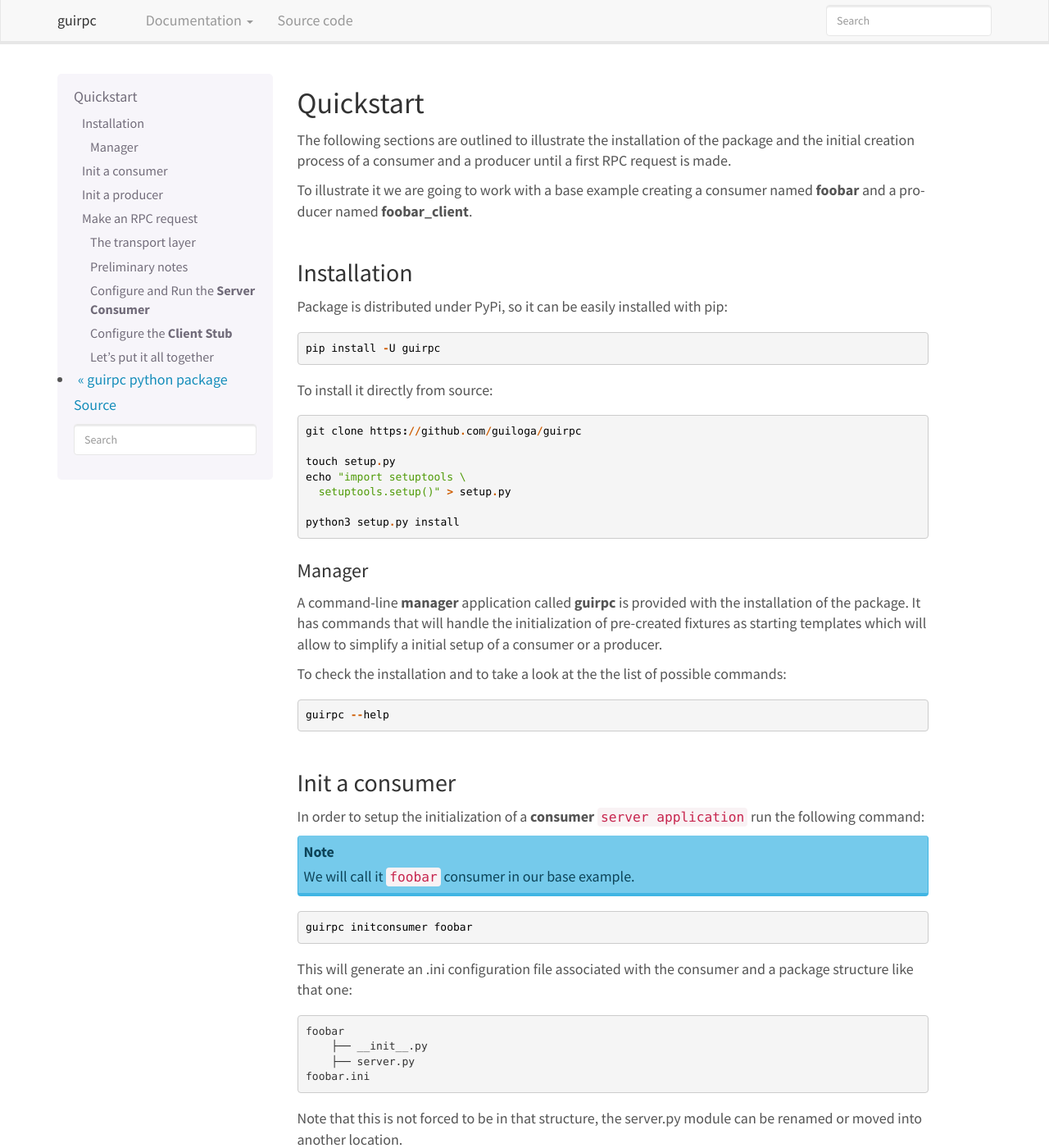
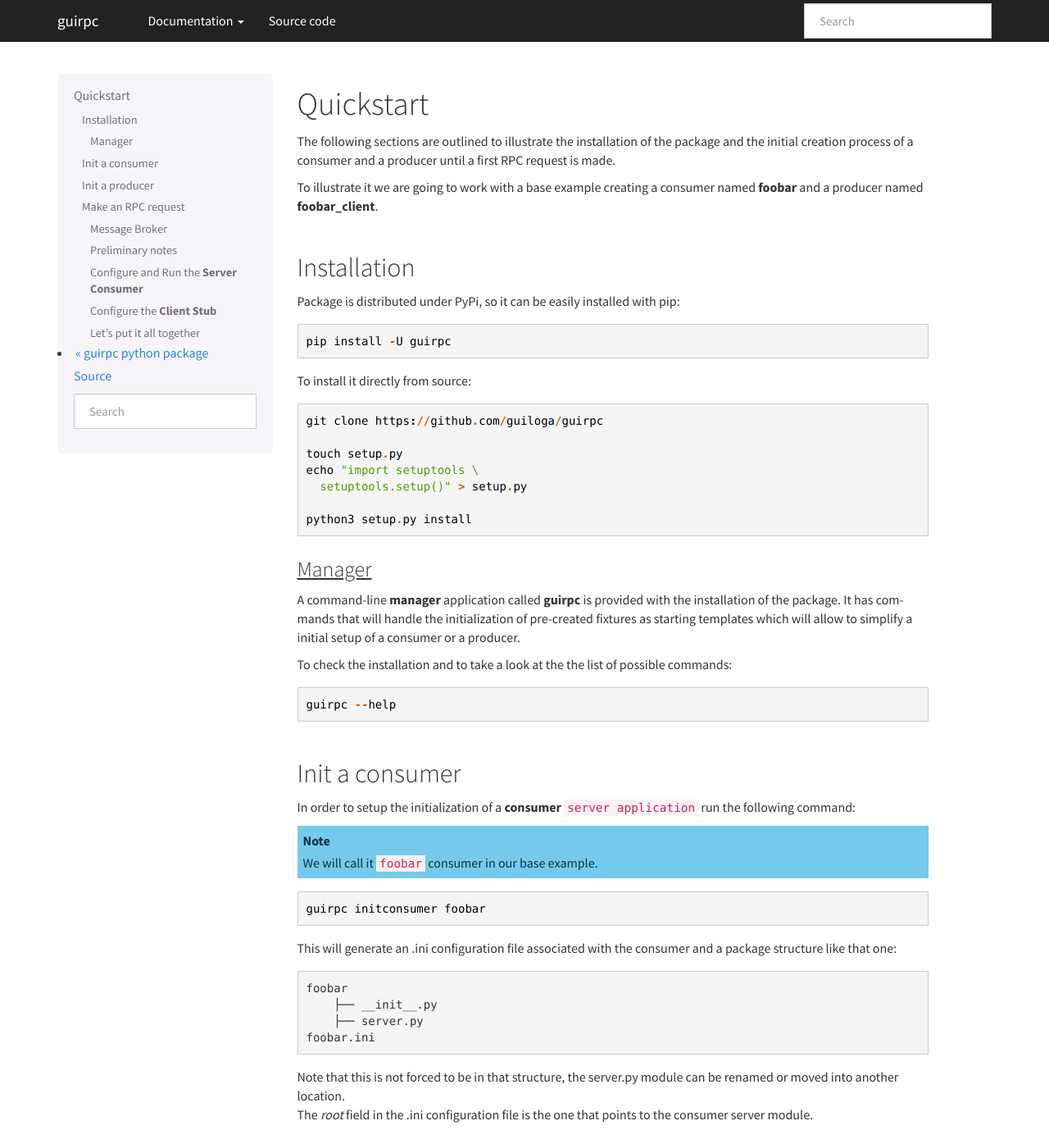
Before and after one commit to guiloga/guirpc, a Sphinx documentation site: the page built from docs/source/quickstart.rst, in a window 1280 px wide and 1400 px high. Shown: the whole window at 82% size. Built offline with Sphinx 7.4.7, drawn with Linux system fonts in a browser that asks for light colours; some of the changed text lies outside the part shown.

Commit message:
Changed doc bootstrap theme to 'cosmo'

```diff
--- a/docs/source/_static/custom.css
+++ b/docs/source/_static/custom.css
@@ -1,5 +1,5 @@
 body {
-  font-size: 18px;
+  font-size: 16px;
 }
 
 .footer {
@@ -14,20 +14,25 @@
   color: #666666;
 }
 
-
 h1, .h1, h2, .h2 {
   margin-top: 46px;
   margin-bottom: 12px;
 }
 
-
 h3, .h3 {
   margin-top: 26px;
   margin-bottom: 12px;
+  text-decoration: underline;
 }
 
 .alert-info {
     background-color: #75caeb;
     border-color: #40b5e3;
-    color: #0d4459 !important;
+    color: #0a3343 !important;
 }
+
+.dropdown-menu > li > a:hover, .dropdown-menu > li > a:focus {
+    text-decoration: none;
+    color: inherit;
+    background-color: #f8f8f8;
+}
--- a/docs/source/conf.py
+++ b/docs/source/conf.py
@@ -118,7 +118,7 @@
     # Currently, the supported themes are:
     # - Bootstrap 2: https://bootswatch.com/2
     # - Bootstrap 3: https://bootswatch.com/3
-    'bootswatch_theme': "lumen",
+    'bootswatch_theme': "cosmo",
 
     # Choose Bootstrap version.
     # Values: "3" (default) or "2" (in quotes)
--- a/docs/source/quickstart.rst
+++ b/docs/source/quickstart.rst
@@ -95,8 +95,8 @@
 ===================
 | Before moving to make a first RPC request we need to setup some requirements, let's dive in.
 
-The transport layer
--------------------
+Message Broker
+--------------
 | To put everything to work first of all we are going to run a local RabbitMQ server using docker:
 
 ::
```
